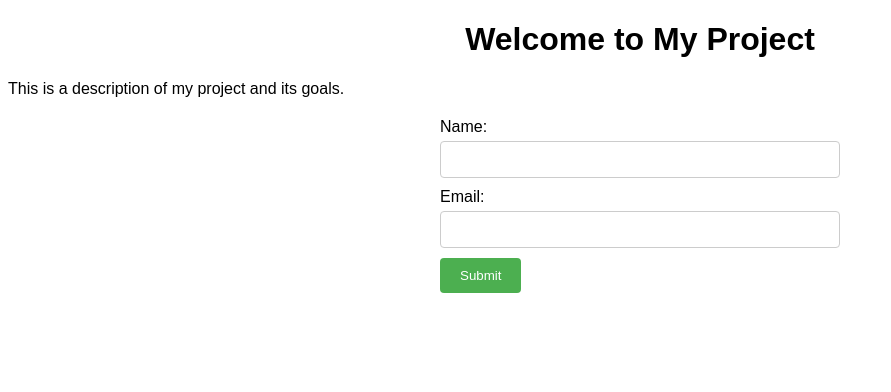
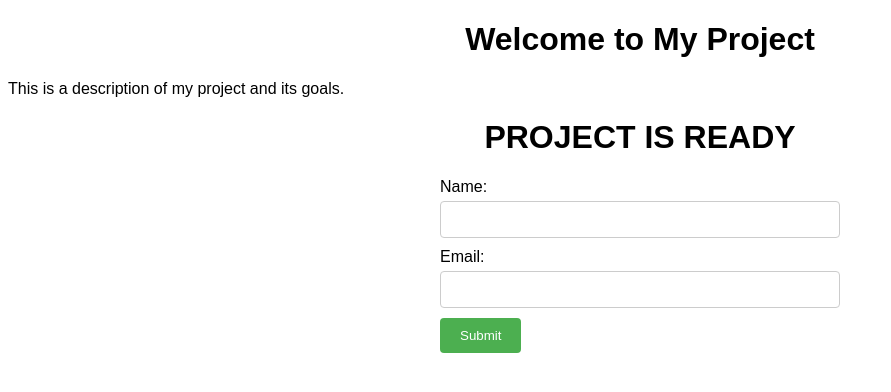
Before and after one commit to Raed-Derbel/git-workflow-exercise, a plain HTML site: page index.html in a window 1280 px wide. Shown: the whole page, without its empty margins (0-891 px from the left). Drawn offline with Linux system fonts and the light colour scheme.

Commit message:
project is ready!!!!!

```diff
--- a/index.html
+++ b/index.html
@@ -7,6 +7,7 @@
 <body>
 <h1>Welcome to My Project</h1>
 <p>This is a description of my project and its goals.</p>
+<h1>PROJECT IS READY</h1>
 
 <form>
 <label for="name">Name:</label>
```
